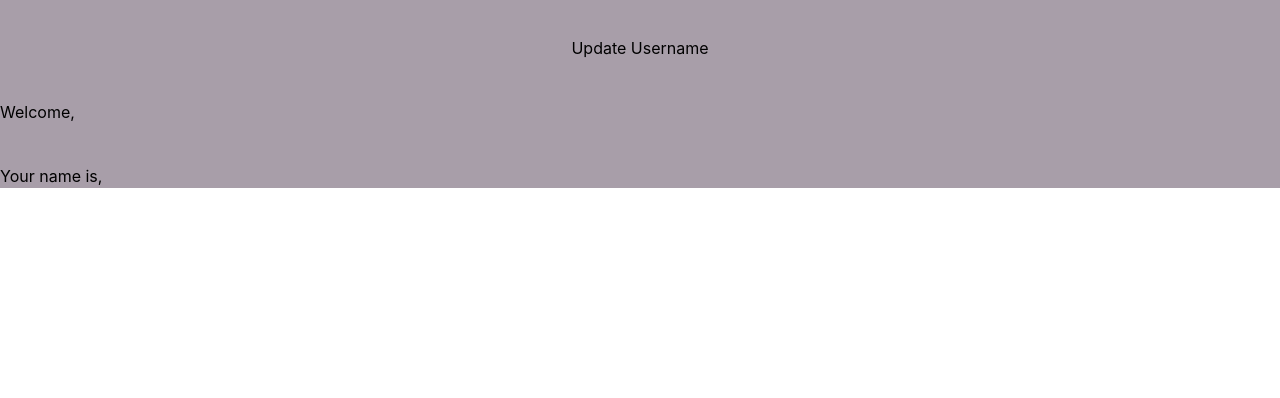
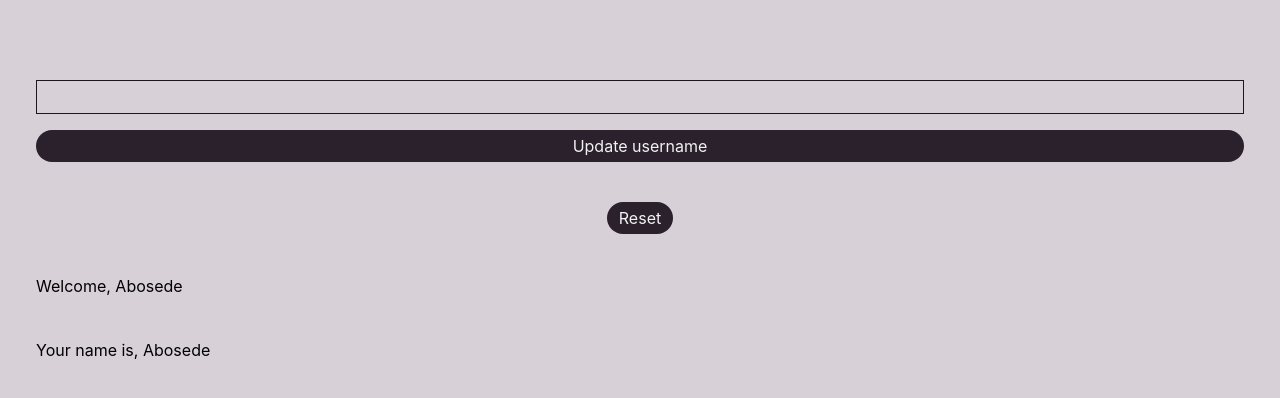
Before and after one commit to Oloude/practical-react, a React (Vite) app: page / in a window 1280 px wide. Shown: the top 398 px of the page. Built offline with nearby package versions, Linux system fonts and the light colour scheme.

Commit message:
finished level on for useContext

```diff
--- a/src/App.jsx
+++ b/src/App.jsx
@@ -1,9 +1,9 @@
 
-import LevelThree from "./components/UseContext/One/LevelThree";
+import LevelFour from "./components/UseContext/One/LevelFour";
 
 function App() {
 
-  return <LevelThree />;
+  return <LevelFour />;
 }
 
 export default App;
--- /dev/null
+++ b/src/components/UseContext/One/LevelFour.jsx
@@ -0,0 +1,64 @@
+// The initial shared username must be "Abosede".
+// Updating the username should still work as before.
+// Clicking Reset Username should restore "Abosede" in both cards.
+// Keep the username in Context and the input's draft value in local state.
+// Don't pass the username through props.
+
+import { useContext } from "react";
+import { createContext, useState } from "react";
+
+const UserContext = createContext({
+  username: "",
+  handleUsernameChange: () => {},
+});
+
+function Dashboard() {
+  const [name, setName] = useState("");
+  const { handleUsernameChange } = useContext(UserContext);
+
+  return (
+    <div className="flex flex-col h-screen py-20 gap-10 bg-mauve-300 px-9">
+      <div className="flex flex-col gap-4">
+        <input
+          type="text"
+          value={name}
+          onChange={(e) => setName(e.target.value)}
+          className="border border-mauve-900 px-3 py-1"
+        />
+        <button onClick={() => handleUsernameChange(name)} className="bg-mauve-800 px-3 py-1 rounded-full text-mauve-100">
+          Update username
+        </button>
+      </div>
+
+      <button onClick={() => handleUsernameChange("Abosede")} className="bg-mauve-800 px-3 py-1 rounded-full text-mauve-100 self-center">Reset</button>
+      <WelcomeCard />
+      <ProfileCard />
+    </div>
+  );
+}
+
+function WelcomeCard() {
+  const { username } = useContext(UserContext);
+  return <h2>Welcome, {username}</h2>;
+}
+
+function ProfileCard() {
+  const { username } = useContext(UserContext);
+  return <h2>Your name is, {username}</h2>;
+}
+
+function LevelFour() {
+  const [username, setUsername] = useState("Abosede");
+  return (
+    <UserContext.Provider
+      value={{
+        username,
+        handleUsernameChange: setUsername,
+      }}
+    >
+      <Dashboard />
+    </UserContext.Provider>
+  );
+}
+
+export default LevelFour;
```
